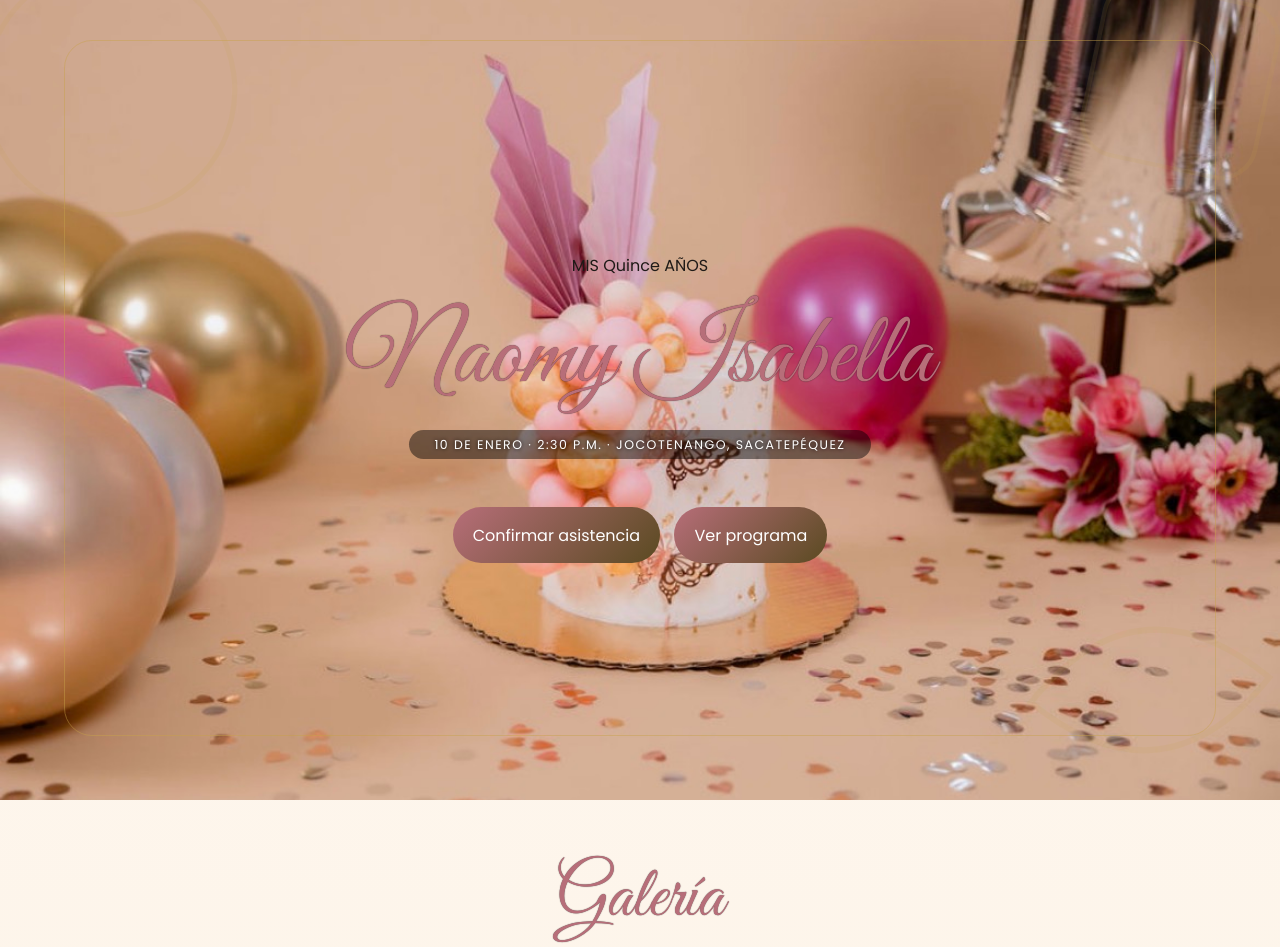
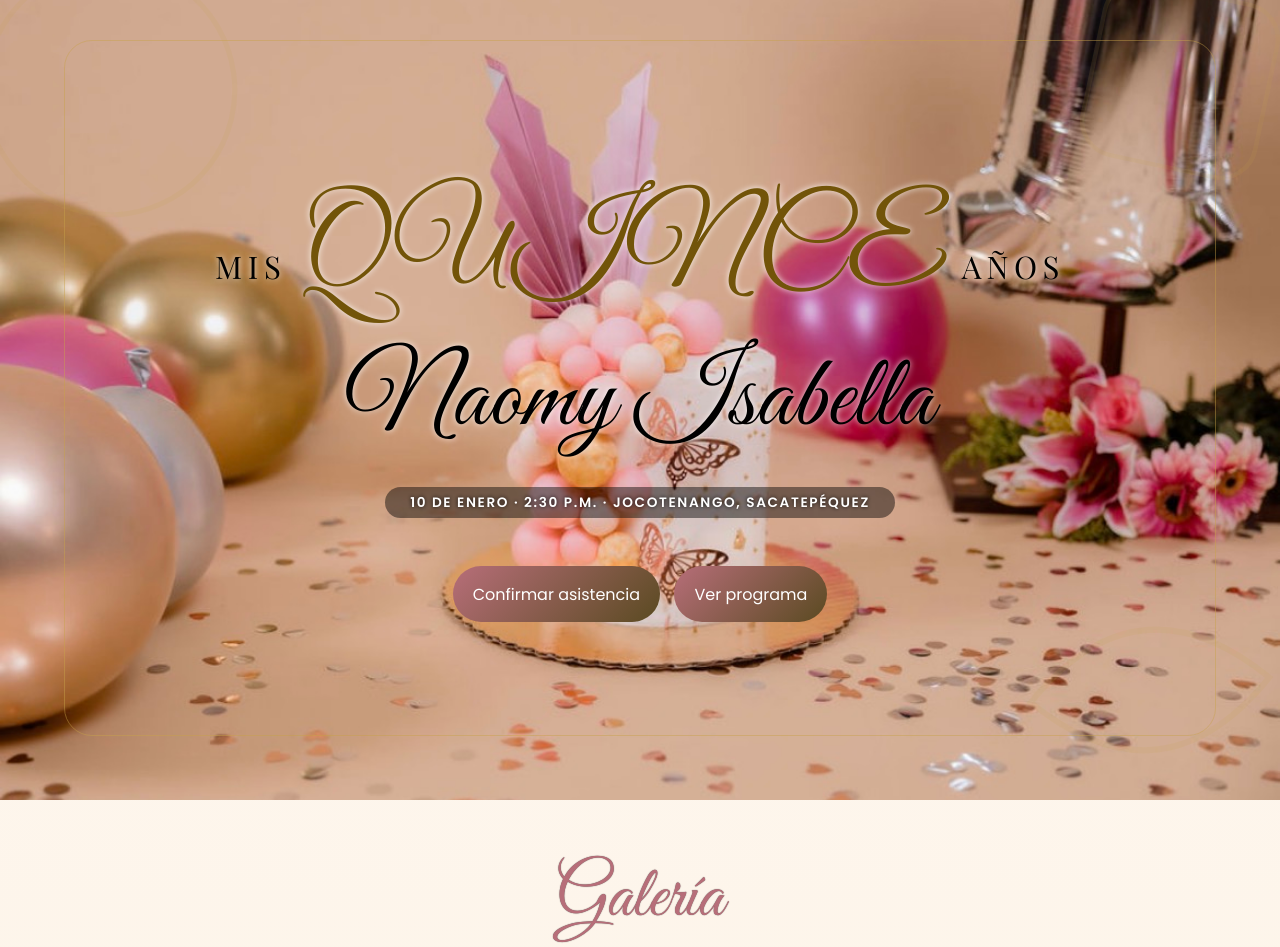
Before and after one commit to santosxiloj17-creator/invitacion, a plain HTML site: page index.html in a window 1280 px wide. Shown: the top 947 px of the page. Drawn offline with nearby package versions, Linux system fonts and the light colour scheme.

Commit message:
Ajusto flor y espaciado en invitación

```diff
--- a/index.html
+++ b/index.html
@@ -17,26 +17,54 @@
   <!-- ========= PORTADA ========= -->
   <header class="hero" id="inicio">
     <div class="hero__bg">
-      <img
-        src="img/Portada de pagina.jpg"
-        alt="Mis quince años Naomy Isabella"
-        class="hero__image">
+      <img src="img/Portada de pagina.jpg"
+           alt="Mis quince años Naomy Isabella"
+           style="width:100%;height:100%;object-fit:cover;">
     </div>
 
     <div class="hero__frame"></div>
 
-    <div class="container center hero__content">
-      <p class="hero-topline">
+    <div class="container center" style="position:relative; z-index:2;">
+
+      <p style="
+        margin:0 0 .6rem;
+        font-family:'Playfair Display', serif;
+        letter-spacing:.18em;
+        text-transform:uppercase;
+        font-size:1.95rem;
+        color:#000;
+        text-shadow:0 0 6px rgba(255,255,255,.9);
+      ">
         MIS
-        <span class="hero-topline-script">Quince</span>
+        <span style="
+          font-family:'Great Vibes', cursive;
+          font-size:3.8em;
+          color:#725409;
+        ">Quince</span>
         AÑOS
       </p>
 
-      <h1 class="name hero-name">
+      <h1 class="name" style="
+        margin:.2rem 0 1.4rem;
+        color:#000;
+        text-shadow:0 0 6px rgba(255,255,255,.85);
+      ">
         Naomy Isabella
       </h1>
 
-      <p class="date hero-date-pill">
+      <p class="date" style="
+        display:inline-block;
+        margin:0 0 1.4rem;
+        padding:.35rem 1.6rem;
+        border-radius:999px;
+        background:rgba(0,0,0,.45);
+        color:#fff;
+        text-shadow:0 0 4px rgba(0,0,0,.9);
+        font-weight:600;
+        letter-spacing:.12em;
+        text-transform:uppercase;
+        font-size:.85rem;
+      ">
         10 de enero · 2:30 p.m. · Jocotenango, Sacatepéquez
       </p>
 
@@ -96,7 +124,7 @@
           <p class="count-title">Solo faltan:</p>
 
           <div class="count-content">
-            <img src="img/flores.png" alt="" class="count-flowers">
+            <img src="img/Flores.png" alt="" class="count-flowers">
 
             <div id="countdown" class="count-main">
               <span class="count-number" id="d">000</span>
@@ -328,6 +356,7 @@
       </p>
 
       <div class="dress-photo-wrap">
+        <!-- cambia la ruta por la foto que quieras usar -->
         <img src="img/Imagen circulo.jpg"
              alt="Naomy con el código de vestimenta"
              class="dress-photo">
```
